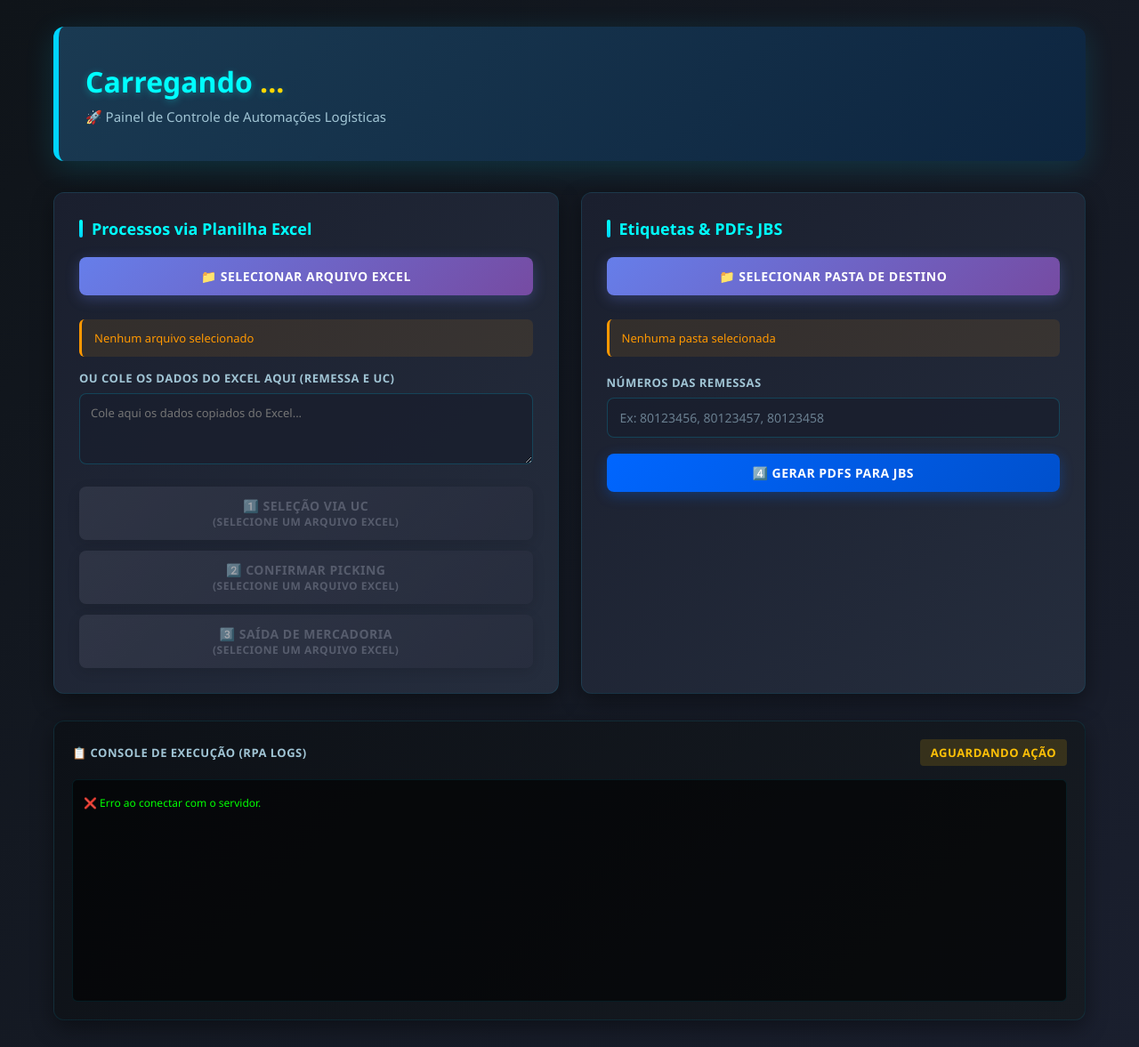
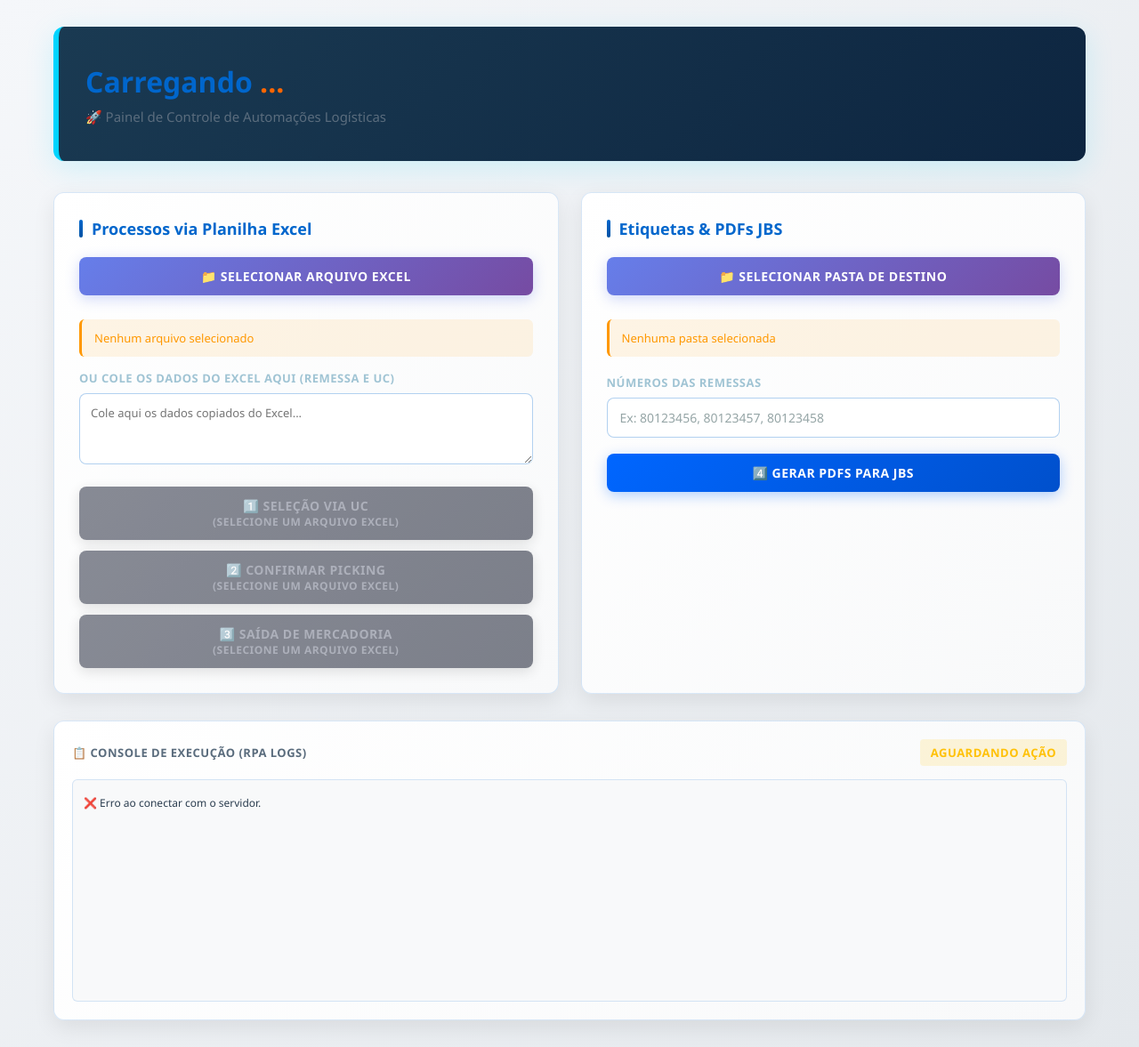
Before and after one commit to ismaeoopi/rpa_Expedicao, a Flask app: page / in a window 1280 px wide. Shown: the whole page at 89% size. Run offline with Flask 3, Linux system fonts and the light colour scheme; data that the repository does not hold is empty.

Commit message:
Update UI to light mode theme

```diff
--- a/templates/index.html
+++ b/templates/index.html
@@ -13,8 +13,8 @@
         }
 
         body {
-            background: linear-gradient(135deg, #0f1419 0%, #1a1f2e 100%);
-            color: #e8eaed;
+            background: linear-gradient(135deg, #f5f7fa 0%, #e4e8ec 100%);
+            color: #2c3e50;
             padding: 0;
             min-height: 100vh;
             overflow-x: hidden;
@@ -52,18 +52,18 @@
             font-size: 32px;
             font-weight: 600;
             margin-bottom: 8px;
-            color: #00ffff;
-            text-shadow: 0 2px 8px rgba(0, 255, 255, 0.3);
+            color: #0066cc;
+            text-shadow: none;
         }
 
         .header h1 .nome {
-            color: #ffd700;
+            color: #ff6600;
             font-weight: 700;
         }
 
         .header p {
             font-size: 15px;
-            color: #a0c4d4;
+            color: #5a6c7d;
             margin: 0;
         }
 
@@ -77,11 +77,11 @@
 
         /* CARDS */
         .card {
-            background: linear-gradient(135deg, #1a1f2e 0%, #252d3d 100%);
+            background: linear-gradient(135deg, #ffffff 0%, #f8f9fa 100%);
             padding: 28px;
             border-radius: 12px;
-            box-shadow: 0 8px 24px rgba(0, 0, 0, 0.4);
-            border: 1px solid rgba(0, 212, 255, 0.1);
+            box-shadow: 0 8px 24px rgba(0, 0, 0, 0.08);
+            border: 1px solid rgba(0, 102, 204, 0.15);
             transition: all 0.3s cubic-bezier(0.4, 0, 0.2, 1);
             animation: fadeInUp 0.6s ease-out;
         }
@@ -99,15 +99,15 @@
 
         .card:hover {
             transform: translateY(-5px);
-            box-shadow: 0 12px 32px rgba(0, 212, 255, 0.2);
-            border-color: rgba(0, 212, 255, 0.3);
+            box-shadow: 0 12px 32px rgba(0, 102, 204, 0.2);
+            border-color: rgba(0, 102, 204, 0.3);
         }
 
         .card h3 {
             margin-bottom: 20px;
             font-size: 18px;
             font-weight: 600;
-            color: #00ffff;
+            color: #0066cc;
             display: flex;
             align-items: center;
             gap: 10px;
@@ -117,7 +117,7 @@
             content: '';
             width: 4px;
             height: 20px;
-            background: linear-gradient(180deg, #00ffff, #00d4ff);
+            background: linear-gradient(180deg, #0066cc, #0052a3);
             border-radius: 2px;
         }
 
@@ -233,31 +233,31 @@
             width: 100%;
             padding: 12px 14px;
             border-radius: 8px;
-            border: 1px solid rgba(0, 212, 255, 0.2);
-            background-color: rgba(26, 31, 46, 0.8);
-            color: #e8eaed;
+            border: 1px solid rgba(0, 102, 204, 0.3);
+            background-color: #ffffff;
+            color: #2c3e50;
             font-size: 14px;
             transition: all 0.3s ease;
         }
 
         .input-group input:focus {
             outline: none;
-            border-color: #00d4ff;
-            box-shadow: 0 0 12px rgba(0, 212, 255, 0.2);
-            background-color: rgba(26, 31, 46, 1);
+            border-color: #0066cc;
+            box-shadow: 0 0 12px rgba(0, 102, 204, 0.2);
+            background-color: #ffffff;
         }
 
         .input-group input::placeholder {
-            color: #6a7f90;
+            color: #95a5a6;
         }
 
         /* CONSOLE */
         .console-container {
-            background: linear-gradient(135deg, #0d1117 0%, #161b22 100%);
+            background: linear-gradient(135deg, #ffffff 0%, #f8f9fa 100%);
             border-radius: 12px;
             padding: 20px;
-            border: 1px solid rgba(0, 212, 255, 0.1);
-            box-shadow: 0 8px 24px rgba(0, 0, 0, 0.4);
+            border: 1px solid rgba(0, 102, 204, 0.15);
+            box-shadow: 0 8px 24px rgba(0, 0, 0, 0.08);
             animation: fadeInUp 0.8s ease-out 0.2s both;
         }
 
@@ -268,7 +268,7 @@
             margin-bottom: 15px;
             font-size: 13px;
             font-weight: 600;
-            color: #a0c4d4;
+            color: #5a6c7d;
             text-transform: uppercase;
             letter-spacing: 0.5px;
         }
@@ -278,12 +278,12 @@
             overflow-y: auto;
             font-family: 'Monaco', 'Menlo', 'Ubuntu Mono', 'Consolas', monospace;
             font-size: 12px;
-            color: #0f0;
+            color: #2c3e50;
             line-height: 1.6;
             padding: 12px;
-            background: rgba(0, 0, 0, 0.6);
+            background: #f8f9fa;
             border-radius: 6px;
-            border: 1px solid rgba(0, 212, 255, 0.1);
+            border: 1px solid rgba(0, 102, 204, 0.15);
         }
 
         .console-box::-webkit-scrollbar {
@@ -291,17 +291,17 @@
         }
 
         .console-box::-webkit-scrollbar-track {
-            background: rgba(0, 0, 0, 0.3);
+            background: #e9ecef;
             border-radius: 3px;
         }
 
         .console-box::-webkit-scrollbar-thumb {
-            background: rgba(0, 212, 255, 0.3);
+            background: rgba(0, 102, 204, 0.3);
             border-radius: 3px;
         }
 
         .console-box::-webkit-scrollbar-thumb:hover {
-            background: rgba(0, 212, 255, 0.5);
+            background: rgba(0, 102, 204, 0.5);
         }
 
         .console-box p {
@@ -391,7 +391,7 @@
                     <label for="dados-colados">Ou cole os dados do Excel aqui (Remessa e UC)</label>
                     <textarea id="dados-colados" rows="3" placeholder="Cole aqui os dados copiados do Excel..."
                               oninput="verificarEstadoBotoes()"
-                              style="width: 100%; padding: 12px; border-radius: 8px; border: 1px solid rgba(0, 212, 255, 0.2); background-color: rgba(26, 31, 46, 0.8); color: #e8eaed; font-size: 13px; resize: vertical;"></textarea>
+                              style="width: 100%; padding: 12px; border-radius: 8px; border: 1px solid rgba(0, 102, 204, 0.3); background-color: #ffffff; color: #2c3e50; font-size: 13px; resize: vertical;"></textarea>
                 </div>
 
                 <div style="margin-top: 20px; display: flex; flex-direction: column; gap: 12px;">
```
